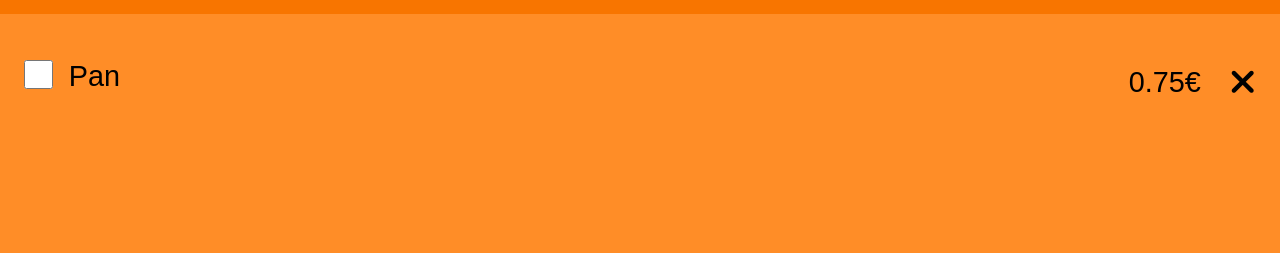
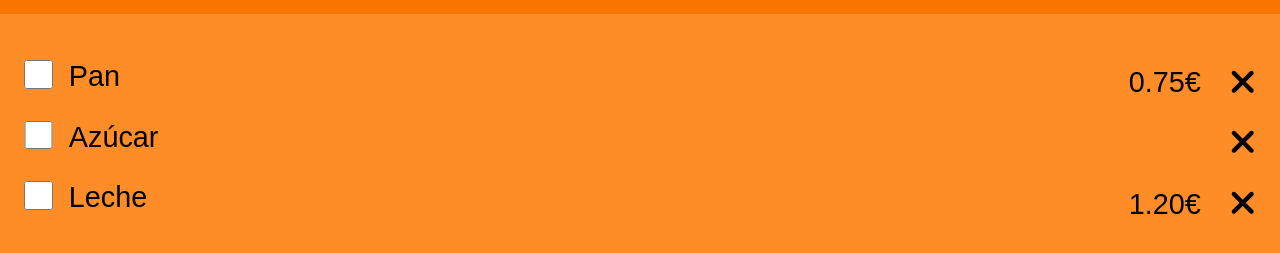
Before and after one commit to Learning-X/202204-W1CH4-luc-st-pierre, a website: page index.html in a window 1280 px wide. Shown: the part 241-494 px from the top of the page. Drawn offline with Linux system fonts and the light colour scheme.

Commit message:
Added 2 rows item to the list

```diff
--- a/index.html
+++ b/index.html
@@ -55,6 +55,40 @@
             <i class="fa fa-times"></i>
           </div>
         </li>
+
+        <li class="article__item">
+          <article class="item__name">
+            <input
+              type="checkbox"
+              id="boxcheck"
+              class="article__item-checkbox article__item-checkbox--crossed"
+            />
+            <label for="boxcheck" class="article__item-label"> </label>
+            <span class="article__item-name">Azúcar</span>
+          </article>
+
+          <div class="item__price">
+            <span class="item__price-price"></span>
+            <i class="fa fa-times"></i>
+          </div>
+        </li>
+
+        <li class="article__item">
+          <article class="item__name">
+            <input
+              type="checkbox"
+              id="boxcheck"
+              class="article__item-checkbox article__item-checkbox--crossed"
+            />
+            <label for="boxcheck" class="article__item-label"> </label>
+            <span class="article__item-name">Leche</span>
+          </article>
+
+          <div class="item__price">
+            <span class="item__price-price">1.20€</span>
+            <i class="fa fa-times"></i>
+          </div>
+        </li>
       </ul>
     </section>
   </body>
```
